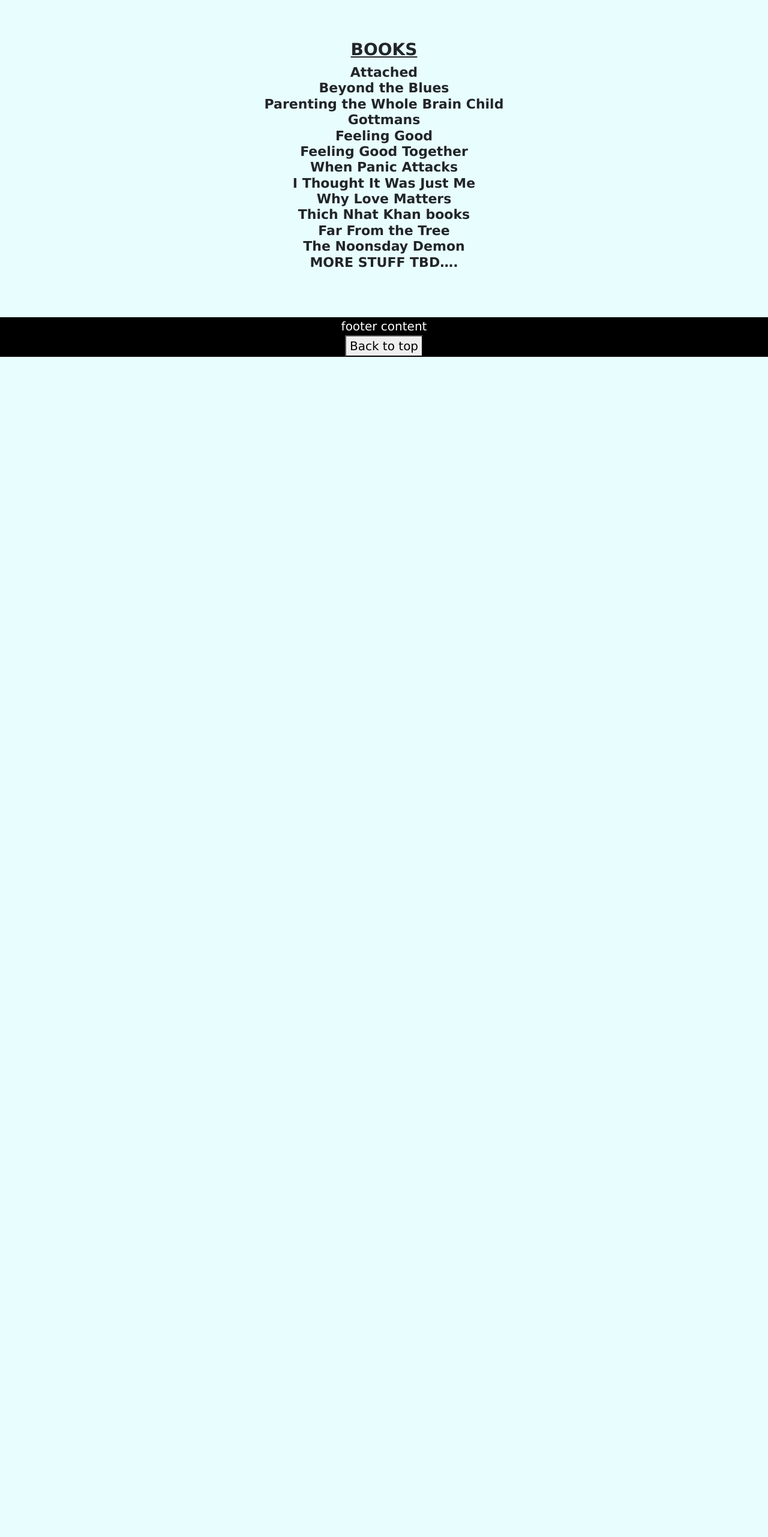
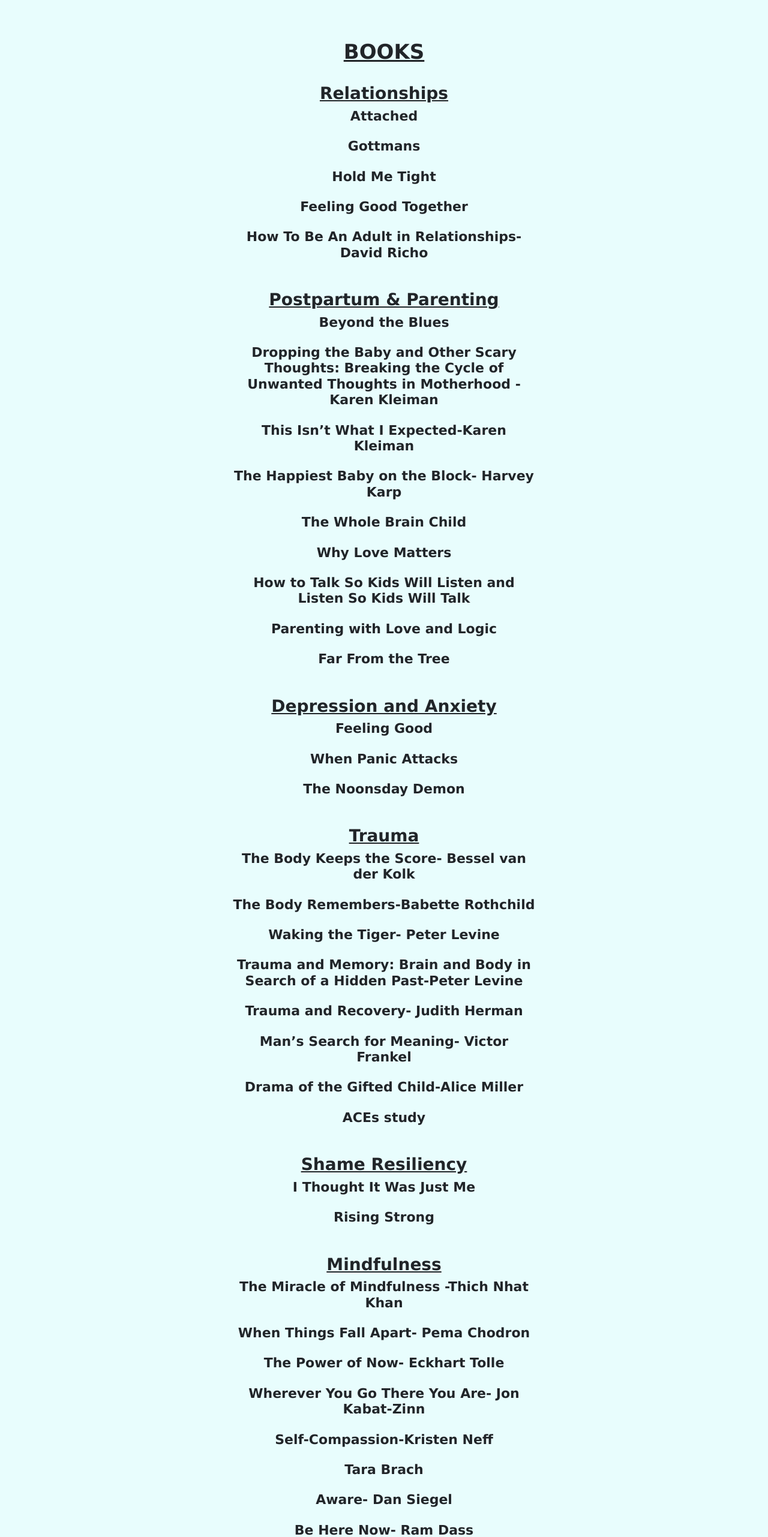
Before and after one commit to eliyab1/ruthie, a React (Create React App) app: page /resources in a window 1280 px wide. Shown: the part 2357-4920 px from the top of the page at 60% size. Before the commit the page ends 2952 px from the top, so only its background shows below. Built offline with nearby package versions, Linux system fonts and the light colour scheme.

Commit message:
updated content in resources, faq, contact, aboutme

```diff
--- a/src/AboutMe.js
+++ b/src/AboutMe.js
@@ -9,11 +9,12 @@ export default function AboutMe() {
    <img src={ruth} alt="ruthie ayzenberg" height="300" style={{"borderRadius":"75%"}} />
    <br />
    <br />
-    <h3>I am a licensed Marriage and Family Therapist and Professional Clinical Counselor,  practicing therapy since 2013.
-    I completed the Counseling Psychology program at Santa Clara University, and over the years have worked with kids, teens,
-    families, and adults with a wide range of concerns across all levels of care from outpatient to hospital.  I have a
-    specialization in maternal mental health, including working with moms and dads facing pre/postpartum issues. I also
-    enjoy working with students, professionals, people with diverse backgrounds, and anyone who is motivated to do the therapy work.</h3>
+    <h3>I am a licensed Marriage and Family Therapist and Professional Clinical Counselor,  practicing therapy since 2013. I completed
+        the Counseling Psychology program at Santa Clara University, and over the years have worked with kids, teens, families, and
+        adults with a wide range of concerns across all levels of care from outpatient to hospital.  Working in the MOMS program at
+        El Camino Hospital, getting training from Postpartum Support International, and being a mother of two, has groomed me into
+        specializing in maternal mental health, including working with moms and dads facing pre/postpartum issues. I also enjoy
+        working with students, professionals, people with diverse backgrounds, and anyone who is motivated to do the therapy work.</h3>
 
     <h3>There’s a myth that therapy cannot be fun. The reality is that laughing, lightheartedness, creativity and joy have a space in the
     therapy room as much as the difficult emotions.  My goal is to provide you with therapy that is focused, effective, and also fun
@@ -30,9 +31,6 @@ export default function AboutMe() {
     <br />
     <br />
     <img src={seal} alt="seal" height="200" style={{"borderRadius":"50%"}} />
-    <br />
-    <small>Certification from Postpartum Support International Image Seal</small>
-    <br />
     </div>
     </>
 }
--- a/src/Contact.js
+++ b/src/Contact.js
@@ -1,7 +1,7 @@
 import { useEffect } from "react"
 export default function Contact() {
     useEffect(()=>{document.title="Contact | Mental Fitness Therapy"},[])
-    return <div className="page-content"><h3>Feel free to call or send me a message to set up an appointment or if you have any other questions.  Please include your name and phone number so I can get back to you. I generally respond to inquiries within 48 hours.
+    return <div className="page-content"><h3>Feel free to call or send me a message to set up an appointment or if you have any other questions.
         Please keep in mind that electronic messaging is not a secure form of communication so it’s best to leave sensitive information out.  If you need help with a psychiatric emergency, call 911 immediately.</h3><br />
     <h3>Phone number: <a href="tel:6504197004">650-419-7004</a> </h3><br />
     <h3>Email: <a href="mailto:ruthie@mentalfitnesstherapy.org">ruthie@mentalfitnesstherapy.org</a></h3></div>
--- a/src/FAQ.js
+++ b/src/FAQ.js
@@ -22,7 +22,14 @@ export default function FAQ() {
             <Accordion.Header>How do I optimize my therapy experience?</Accordion.Header>
             <Accordion.Body style={{"fontSize":"15px"}}>That’s a great question!<br />
                 You can optimize you therapy before, during, and after sessions:<br />
-                <b>Before sessions:</b> Set goals and intentions for the session. Prepare what you need, such as water, pen &amp; paper.<br />
+                <b>Before sessions:</b> Set goals and intentions for the session:<br />
+                    What is the internal emotional difficulty you need help with? <br />
+                    What questions would you like to get more clarity on?<br />
+                    What are some helpful topics you would like to cover in the session?<br />
+                    Are there any skills you would like to learn or practice?<br />
+                    What would you like to be different for you at the end of the session? <br />
+                    Prepare what you need, such as water, pen &amp; paper<br />
+                    Show up on time<br />
                 <b>During the session:</b> Show up with an open and curious mind. Maintain an internal focus. Be willing to slow down. Take risks and experiment with new learnings.  Share
                 honest feedback about what is working and what is not.<br />
                 <b>After the session:</b> Review your takeaways. Journal about your experience in the session. Actively work on your goals and practice skills.</Accordion.Body>
--- a/src/Resources.js
+++ b/src/Resources.js
@@ -88,21 +88,56 @@ export default function Resources() {
                     <h3>MORE STUFF TBD….</h3>
                 </div>
             </div>
-            <div className="page-content"><h2><u>BOOKS</u></h2>
+            <div className="page-content">
+                <h1><u>BOOKS</u></h1><br />
                 <div className="resources">
-                    <h3>Attached</h3>
-                    <h3>Beyond the Blues</h3>
-                    <h3>Parenting the Whole Brain Child</h3>
-                    <h3>Gottmans</h3>
-                    <h3>Feeling Good</h3>
-                    <h3>Feeling Good Together</h3>
-                    <h3>When Panic Attacks</h3>
-                    <h3>I Thought It Was Just Me</h3>
-                    <h3>Why Love Matters</h3>
-                    <h3>Thich Nhat Khan books</h3>
-                    <h3>Far From the Tree</h3>
-                    <h3>The Noonsday Demon</h3>
-                    <h3>MORE STUFF TBD….</h3>
+                    <h2><u>Relationships</u></h2>
+                    <h3>Attached </h3><br />
+                    <h3>Gottmans</h3><br />
+                    <h3>Hold Me Tight</h3><br />
+                    <h3>Feeling Good Together</h3><br />
+                    <h3>How To Be An Adult in Relationships- David Richo</h3><br />
+<br />
+                    <h2><u>Postpartum &amp; Parenting</u></h2>
+                    <h3>Beyond the Blues</h3><br />
+                    <h3>Dropping the Baby and Other Scary Thoughts: Breaking the Cycle of Unwanted Thoughts in Motherhood -Karen Kleiman</h3><br />
+                    <h3>This Isn’t What I Expected-Karen Kleiman</h3><br />
+                    <h3>The Happiest Baby on the Block- Harvey Karp</h3><br />
+                    <h3>The Whole Brain Child</h3><br />
+                    <h3>Why Love Matters</h3><br />
+                    <h3>How to Talk So Kids Will Listen and Listen So Kids Will Talk</h3><br />
+                    <h3>Parenting with Love and Logic</h3><br />
+                    <h3>Far From the Tree</h3><br />
+<br />
+                    <h2><u>Depression and Anxiety</u></h2>
+                    <h3>Feeling Good</h3><br />
+                    <h3>When Panic Attacks</h3><br />
+                    <h3>The Noonsday Demon</h3><br />
+<br />
+                    <h2><u>Trauma</u></h2>
+                    <h3>The Body Keeps the Score- Bessel van der Kolk</h3><br />
+                    <h3>The Body Remembers-Babette Rothchild</h3><br />
+                    <h3>Waking the Tiger- Peter Levine</h3><br />
+                    <h3>Trauma and Memory: Brain and Body in Search of a Hidden Past-Peter Levine</h3><br />
+                    <h3>Trauma and Recovery- Judith Herman</h3><br />
+                    <h3>Man’s Search for Meaning- Victor Frankel</h3><br />
+                    <h3>Drama of the Gifted Child-Alice Miller</h3><br />
+                    <h3>ACEs study</h3><br />
+<br />
+                    <h2><u>Shame Resiliency</u></h2>
+                    <h3>I Thought It Was Just Me</h3><br />
+                    <h3>Rising Strong</h3><br />
+<br />
+                    <h2><u>Mindfulness</u></h2>
+                    <h3>The Miracle of Mindfulness -Thich Nhat Khan </h3><br />
+                    <h3>When Things Fall Apart- Pema Chodron</h3><br />
+                    <h3>The Power of Now- Eckhart Tolle</h3><br />
+                    <h3>Wherever You Go There You Are- Jon Kabat-Zinn</h3><br />
+                    <h3>Self-Compassion-Kristen Neff</h3><br />
+                    <h3>Tara Brach </h3><br />
+                    <h3>Aware- Dan Siegel</h3><br />
+                    <h3>Be Here Now- Ram Dass</h3><br />
+
                 </div>
             </div>
             </>
```
